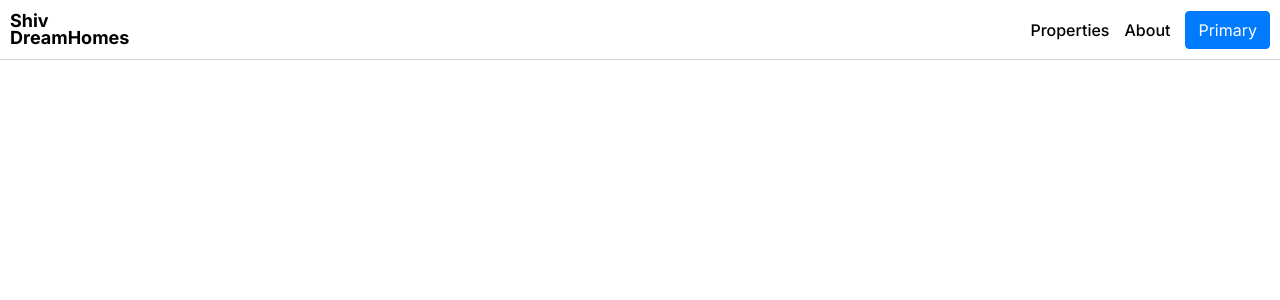
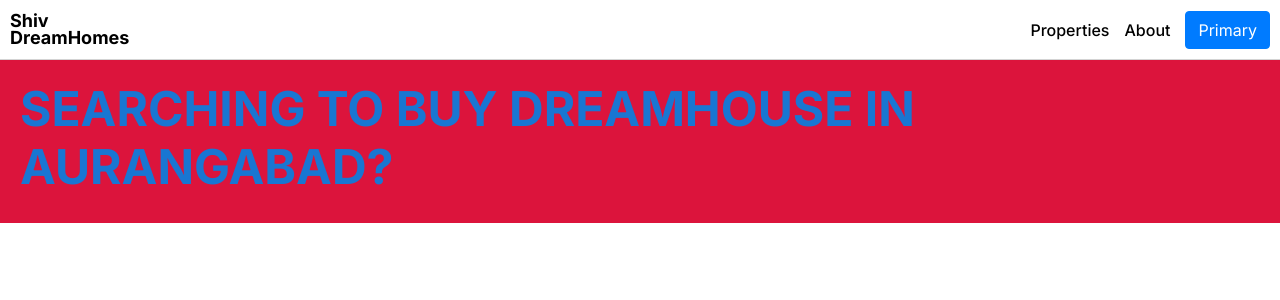
Before and after one commit to svrathod2165/SDM-React-website, a React (Create React App) app: page / in a window 1280 px wide. Shown: the top 300 px of the page. Built offline with nearby package versions, Linux system fonts and the light colour scheme.

Commit message:
jumboron start

```diff
--- /dev/null
+++ b/src/Components/Jumbotron/Jumbotron.css
@@ -0,0 +1,21 @@
+.jumbotron-box {
+  background: crimson;
+  padding: 20px;
+}
+
+.jumbotron-title {
+  color: #1976d2;
+  font-size: 3rem;
+  font-weight: 700;
+  text-transform: uppercase;
+  display: block;
+  width: 100%;
+  text-align: left;
+}
+
+@media only screen and (max-width: 600px) {
+  .jumbotron-title {
+    font-size: 2rem;
+    text-align: center;
+  }
+}
--- /dev/null
+++ b/src/Components/Jumbotron/Jumbotron.js
@@ -0,0 +1,16 @@
+import React from "react";
+import "./Jumbotron.css";
+
+function Jumbotron() {
+  return (
+    <>
+      <div className="container-fluid jumbotron-box">
+        <h1 className="jumbotron-title">
+          Searching to buy dreamhouse in Aurangabad?
+        </h1>
+      </div>
+    </>
+  );
+}
+
+export default Jumbotron;
--- a/src/Pages/Home/Home.js
+++ b/src/Pages/Home/Home.js
@@ -1,8 +1,13 @@
 import React from "react";
+import Jumbotron from "../../Components/Jumbotron/Jumbotron";
 import "./Home.css";
 
 function Home() {
-  return <div className="Home"></div>;
+  return (
+    <>
+      <Jumbotron />
+    </>
+  );
 }
 
 export default Home;
```
